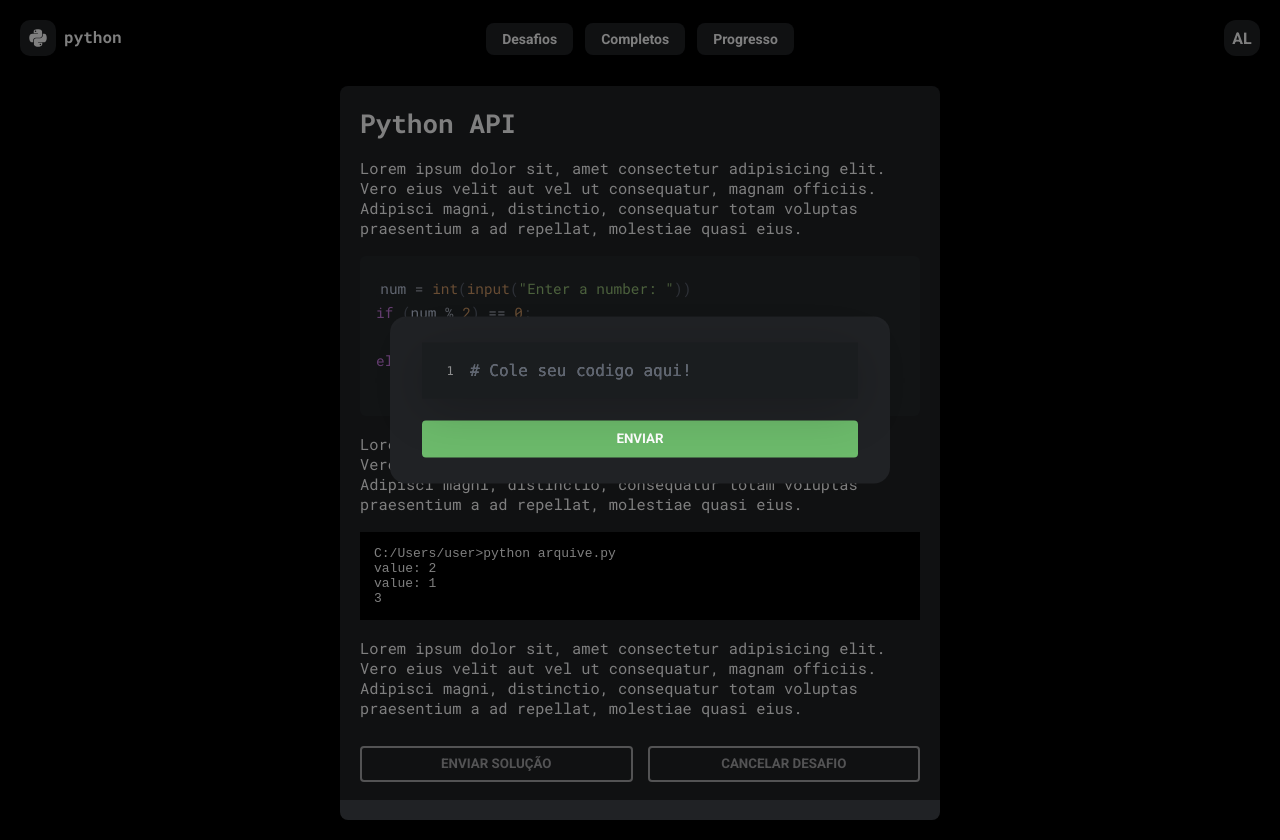
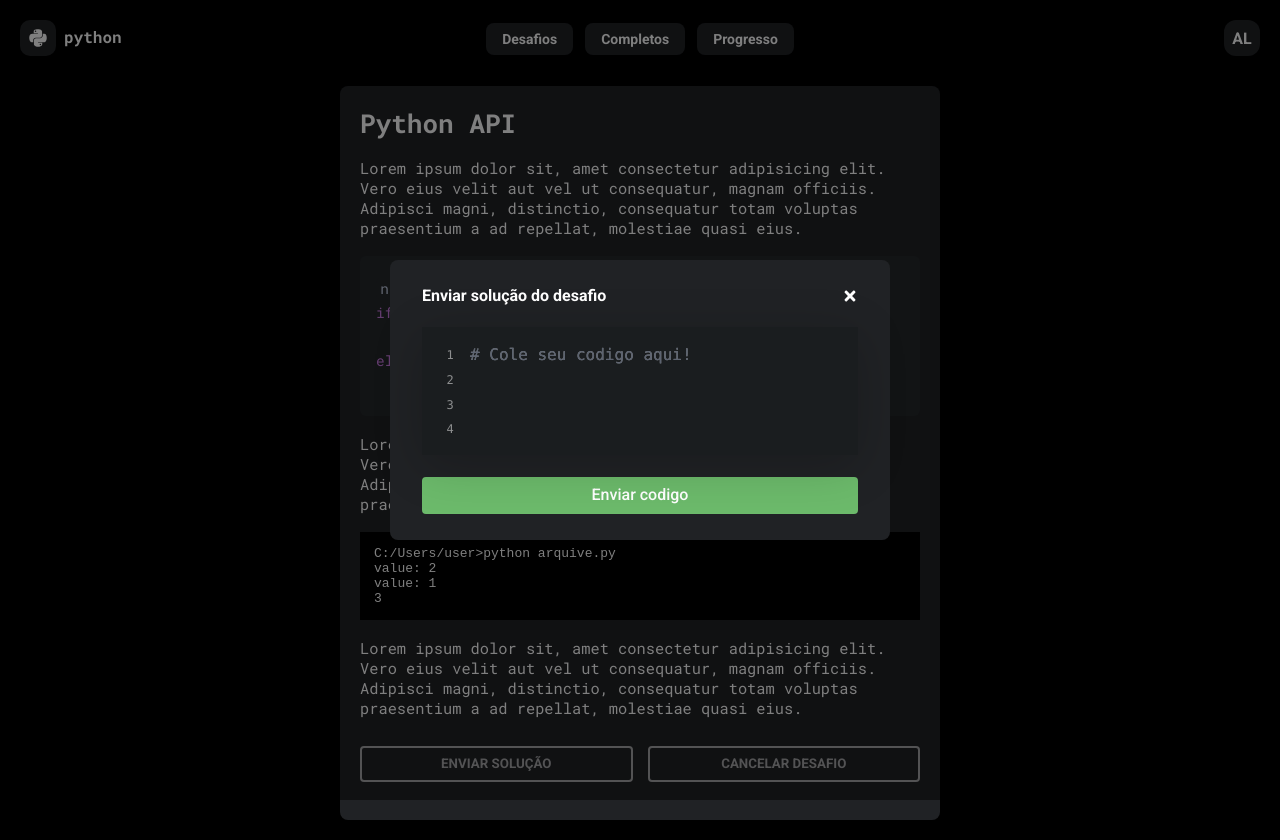
Before and after one commit to nogw/studying-plat, a Next.js app: page /desafio/1 in a window 1280 px wide. Both pictures are taken after a click on the button "ENVIAR SOLUÇÃO". Built offline with nearby package versions, Linux system fonts and the light colour scheme.

Commit message:
close button in modal

```diff
--- a/src/components/Challenge/index.tsx
+++ b/src/components/Challenge/index.tsx
@@ -7,7 +7,6 @@ import {
   BackgroundToNavMobile,
   Editor,
   LineCounter,
-  ToastNot
 } from './styles';
 
 import ReactMarkdown from 'react-markdown'
@@ -37,28 +36,15 @@ const markdown = `
   Lorem ipsum dolor sit, amet consectetur adipisicing elit. Vero eius velit aut vel ut consequatur, magnam officiis. Adipisci magni, distinctio, consequatur totam voluptas praesentium a ad repellat, molestiae quasi eius.
 `
 
-const Toast = ({ text, subtext }) => {
-  return (
-    <ToastNot>
-      <div className="checkicon">
-        <FaCheckCircle/>
-      </div>
-      <div className="texts">
-        <h1>{text}</h1>
-        <p>{subtext}</p>
-      </div>
-      <div className="closeicon">
-        <FaTimes/>
-      </div>
-    </ToastNot>
-  )
-}
-
-const ModalCancelChallenge = () => {
+const ModalCancelChallenge = ({ showCode }) => {
   return (
     <ModalCancelChallengeContainer>
-      <h1>voce tem certeza que deseja cancelar o desafio?</h1>
-      <button>CANCELAR</button>
+      <div className="close">
+        <h1>Cancelar desafio</h1>
+        <FaTimes onClick={() => showCode(false)} className="icon-close"/>
+      </div>
+      <p>voce tem certeza que deseja cancelar o desafio?</p>
+      <button>Cancelar desafio</button>
     </ModalCancelChallengeContainer>
   )
 }
@@ -73,6 +59,10 @@ const ModalSendCode = ({ notify, showCode }) => {
 
   return (
     <ModalToSendCodeSolution>
+      <div className="close">
+        <h1>Enviar solução do desafio</h1>
+        <FaTimes onClick={() => showCode(false)} className="icon-close"/>
+      </div>
       <Editor>
         <LineCounter>
           {new Array(200).fill(" ").map((_, i) => (
@@ -81,7 +71,7 @@ const ModalSendCode = ({ notify, showCode }) => {
         </LineCounter>
         <CodeEditor/>
       </Editor>
-      <button onClick={handleSendCode}>ENVIAR</button>
+      <button onClick={handleSendCode}>Enviar codigo</button>
     </ModalToSendCodeSolution>
   )
 }
@@ -91,6 +81,7 @@ function Challenge() {
   const [showCode, setShowCode] = useState(false)
   const notify = () => toast.success("Desafio enviado com sucesso!", {
     position: toast.POSITION.BOTTOM_CENTER,
+    autoClose: 3000,
     draggable: true,
     theme: "dark"
   })
@@ -99,7 +90,7 @@ function Challenge() {
     <>
       {
         show && (
-          <ModalCancelChallenge/>
+          <ModalCancelChallenge showCode={setShow}/>
         )
       }
       {
--- a/src/components/Challenge/styles.ts
+++ b/src/components/Challenge/styles.ts
@@ -1,34 +1,4 @@
 import styled from 'styled-components';
-
-export const ToastNot = styled.div`
-  transform: translate(-50%, -50%);
-
-  padding: 12px;
-  display: flex;
-  justify-content: space-around;
-
-  background: #6cba6b;
-  border-radius: 6px;
-  height: auto;
-
-  .checkicon {
-
-    margin-right: 12px;
-  }
-
-  .closeicon {
-    margin-left: 36px;
-    cursor: pointer;
-  }
-
-  .texts {
-    h1 {
-
-      margin-top: -3px;
-      font-size: 16px;
-    }
-  }
-`;
 
 export const LineCounter = styled.div`
   position: absolute;
@@ -138,8 +108,24 @@ export const ModalCancelChallengeContainer = styled.div`
   top: 50%;
   transform: translate(-50%, -50%);
 
+  .close {
+    display: flex;
+    width: 100%;
+    align-items: center;
+    justify-content: space-between;
+
+    .icon-close {
+      cursor: pointer;
+    }
+
+    h1 {
+      font-size: 16px;
+      text-align: center;
+    }
+  }
+
   background-color: #202225;
-  border-radius: 16px;
+  border-radius: 8px;
   font-family: Roboto;
   color: #fff;
   gap: 22px;
@@ -148,26 +134,24 @@ export const ModalCancelChallengeContainer = styled.div`
   align-items: center;
   justify-content: center;
   flex-direction: column;
-  padding: 26px;
-  width: 310px;
+  padding: 18px 32px 26px 32px;
 
-  h1 {
-    font-size: 16px;
-    text-align: center;
-  }
+  max-width: 300px;
+  width: 100%;
 
   button {
     padding: 8px 8px 9px 8px;
-    background-color: transparent;
+    background-color: #e63946;
     cursor: pointer;
     border-radius: 4px;
     outline: none;
-    width: 80%;
+    width: 100%;
 
     font-family: Roboto;
-    color: #e63946;
+    font-weight: 500;
+    font-size: 1rem;
+    color: #fff;
     border : 2px solid #e63946;
-    font-weight: 900;
     transition: 200ms ease all;
   }
 
@@ -183,8 +167,24 @@ export const ModalToSendCodeSolution = styled.div`
   top: 50%;
   transform: translate(-50%, -50%);
 
+  .close {
+    display: flex;
+    width: 100%;
+    align-items: center;
+    justify-content: space-between;
+
+    .icon-close {
+      cursor: pointer;
+    }
+
+    h1 {
+      font-size: 16px;
+      text-align: center;
+    }
+  }
+
   background-color: #202225;
-  border-radius: 16px;
+  border-radius: 8px;
   font-family: Roboto;
   color: #fff;
   gap: 22px;
@@ -198,13 +198,8 @@ export const ModalToSendCodeSolution = styled.div`
   max-width: 500px;
   width: 100%;
 
-  h1 {
-    font-size: 16px;
-    text-align: center;
-  }
-
   button {
-    padding: 8px 8px 10px 8px;
+    padding: 6px 6px 8px 6px;
     background-color: #6cba6b;
     cursor: pointer;
     border-radius: 4px;
@@ -212,9 +207,10 @@ export const ModalToSendCodeSolution = styled.div`
     width: 100%;
 
     font-family: Roboto;
+    font-weight: 500;
+    font-size: 1rem;
     color: #fff;
     border : 2px solid #6cba6b;
-    font-weight: 900;
     transition: 200ms ease all;
   }
 
--- a/src/components/CodeEditor/index.tsx
+++ b/src/components/CodeEditor/index.tsx
@@ -4,7 +4,10 @@ require("prismjs/components/prism-python")
 import Prism from "prismjs";
 
 function CodeEditor() {
-  const data = "# Cole seu codigo aqui!";
+  const data = `# Cole seu codigo aqui!
+
+
+`;
   const [content, setContent] = useState(data);
 
   useEffect(() => {
```
